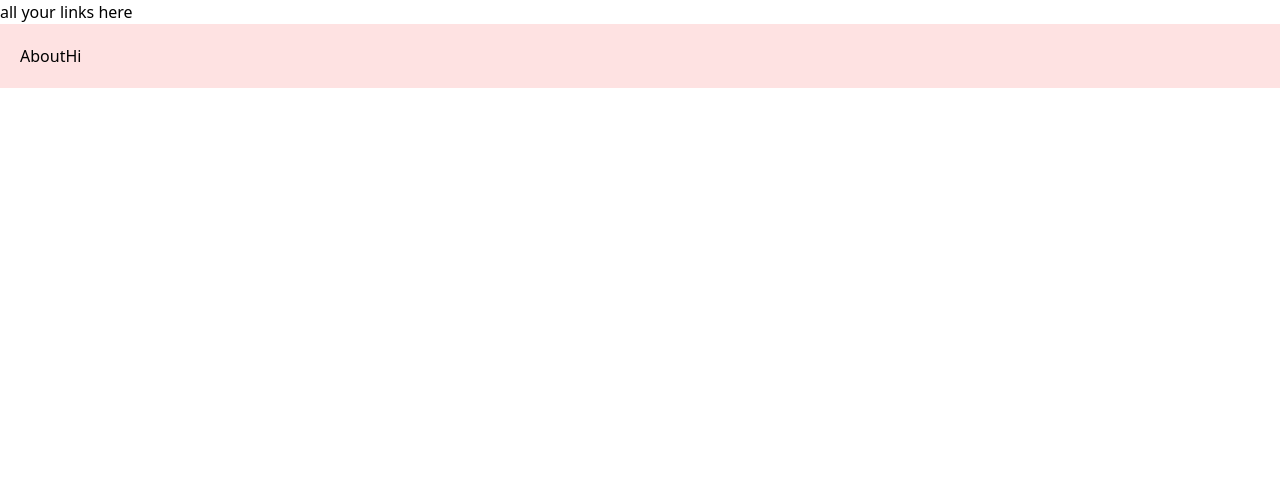
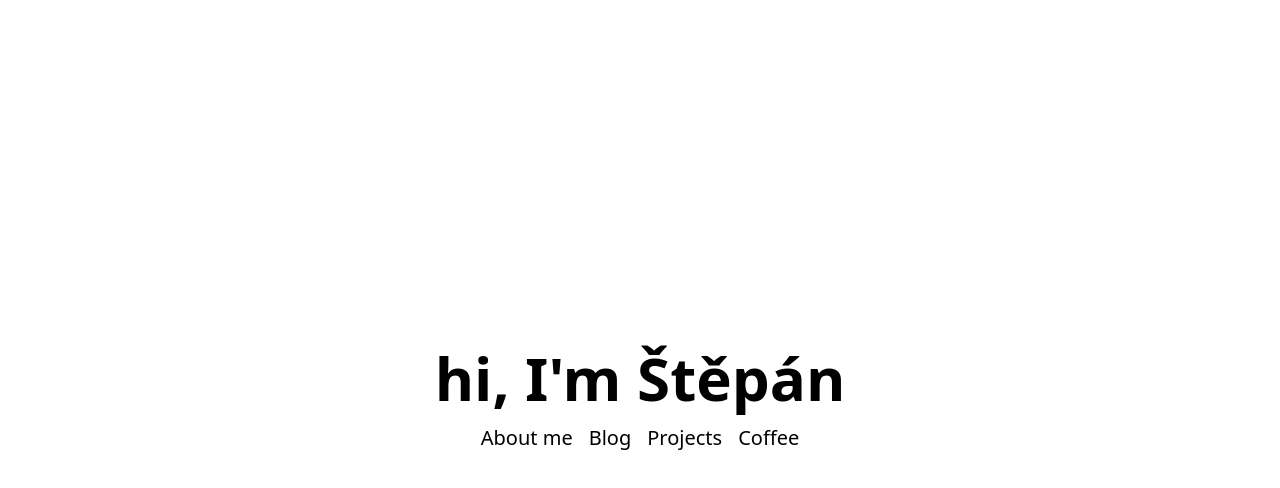
Before and after one commit to stepva/stepva.github.io, a Next.js app: page / in a window 1280 px wide. Shown: the top 488 px of the page. Built offline with nearby package versions, Linux system fonts and the light colour scheme.

Commit message:
main page

```diff
--- a/pages/_app.tsx
+++ b/pages/_app.tsx
@@ -1,12 +1,22 @@
 import "@/styles/globals.css";
 import type { AppProps } from "next/app";
+import { useRouter } from "next/router";
+import Link from "next/link";
 
 export default function App({ Component, pageProps }: AppProps) {
+  const router = useRouter();
   return (
     <>
-      <header>all your links here</header>
-
-      <main className="p-5 bg-red-100">
+      {router.pathname != "/" && (
+        <header className="flex flex-row p-3 justify-center">
+          <div className="order-1 text-center">
+            <p className="text-xl hover:font-bold transition-opacity">
+              <Link href="/">Home</Link>
+            </p>
+          </div>
+        </header>
+      )}
+      <main>
         <Component {...pageProps} />
       </main>
     </>
--- /dev/null
+++ b/pages/about.tsx
@@ -0,0 +1,11 @@
+import Link from "next/link";
+
+export default function About() {
+  return (
+    <div className="flex justify-center min-h-screen flex-col">
+      <div className="order-1 text-center">
+        <p>Soon</p>
+      </div>
+    </div>
+  );
+}
--- a/pages/about/index.tsx
+++ /dev/null
@@ -1,11 +0,0 @@
-import Link from "next/link";
-
-export default function About() {
-  return (
-    <div>
-      <Link href="/">Take me home country roads</Link>
-
-      <p>Oh about btw</p>
-    </div>
-  );
-}
--- a/pages/index.tsx
+++ b/pages/index.tsx
@@ -2,9 +2,32 @@ import Link from "next/link";
 
 export default function Index() {
   return (
-    <div>
-      <Link href="/">About</Link>
-      Hi
+    <div className="flex justify-center min-h-screen flex-col">
+      <div className="order-1 text-center items-end h-1/2 p-2">
+        <p className="font-bold text-6xl">hi, I'm Štěpán</p>
+      </div>
+      <div className="order-2 items-start h-1/2 flex flex-row justify-center">
+        <div className="order-1 text-center p-2">
+          <p className="text-xl hover:text-2xl hover:font-bold transition-opacity">
+            <Link href="/about">About me</Link>
+          </p>
+        </div>
+        <div className="order-2 text-center p-2">
+          <p className="text-xl hover:text-2xl hover:font-bold transition-opacity">
+            <Link href="/">Blog</Link>
+          </p>
+        </div>
+        <div className="order-2 text-center p-2">
+          <p className="text-xl hover:text-2xl hover:font-bold transition-opacity">
+            <Link href="/">Projects</Link>
+          </p>
+        </div>
+        <div className="order-3 text-center p-2">
+          <p className="text-xl hover:text-2xl hover:font-bold transition-opacity">
+            <Link href="/">Coffee</Link>
+          </p>
+        </div>
+      </div>
     </div>
   );
 }
```
